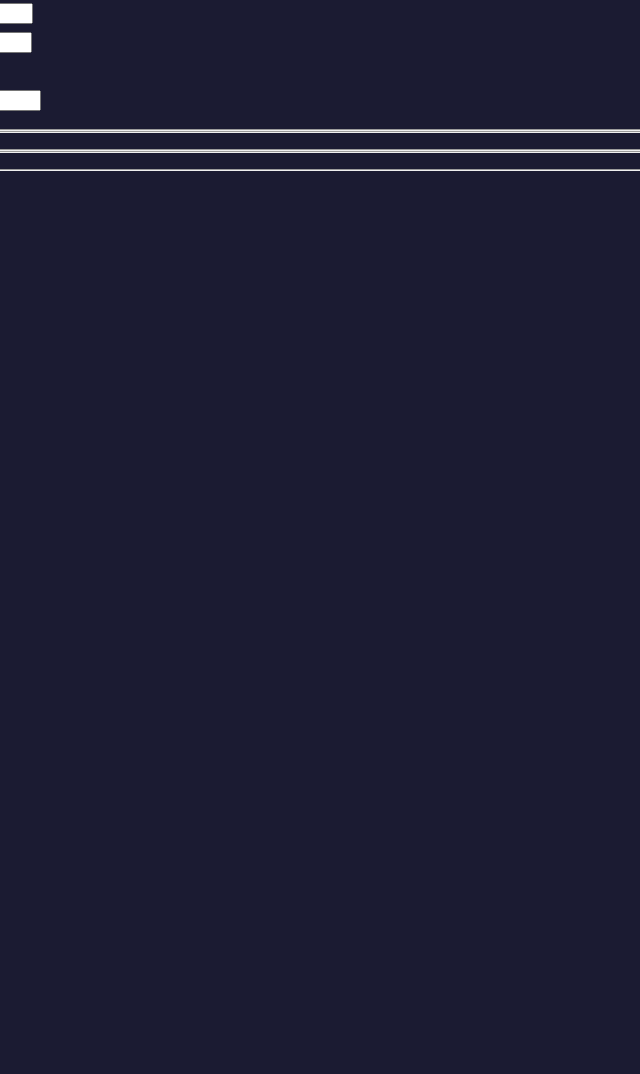
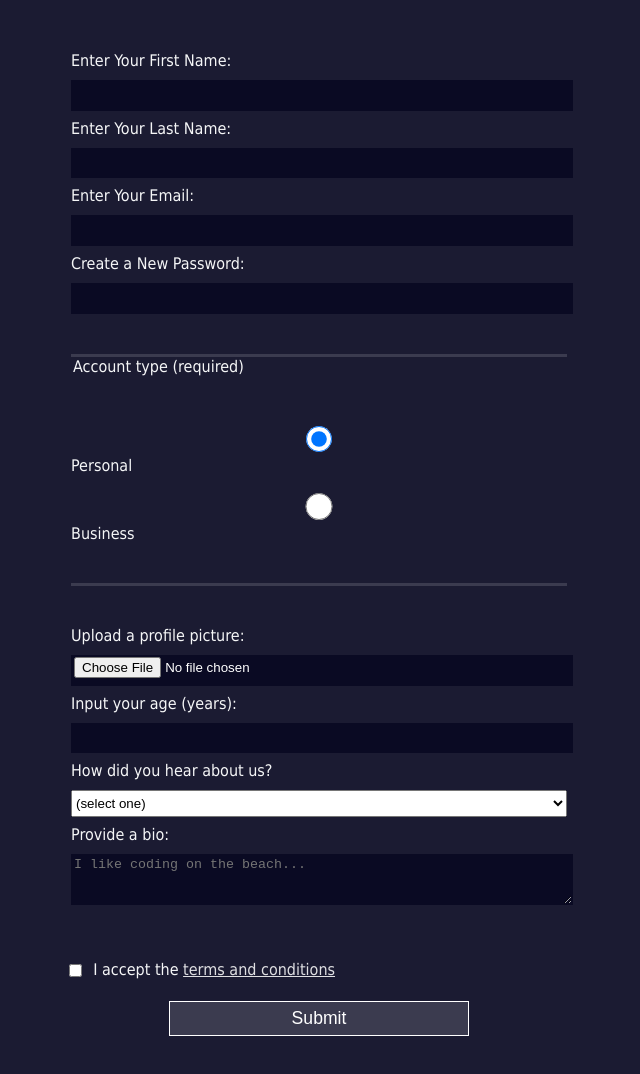
Before and after one commit to Ericsmrk/smrkovsky.net, a plain HTML site: page regform.html in a window 1280 px wide. Shown: the part 126-1200 px from the top of the page, without its empty margins (321-961 px from the left). Before the commit the page ends 821 px from the top, so only its background shows below. Drawn offline with Linux system fonts and the light colour scheme.

Commit message:
finished reg form lesson

```diff
--- a/regform.html
+++ b/regform.html
@@ -1,23 +1,45 @@
 <!DOCTYPE html>
 <html lang="en">
-
   <head>
     <meta charset="UTF-8">
     <title>Registration Form</title>
-    <link rel="stylesheet" href="regstyles.css">
+    <link rel="stylesheet" href="regstyles.css" />
   </head>
-
   <body>
     <h1>Registration Form</h1>
     <p>Please fill out this form with the required information</p>
-    <form action='https://register-demo.freecodecamp.org' method="post"><!--send form data via post-->
+        <form method="post" action='https://register-demo.freecodecamp.org'>
             <fieldset>
-            <label for="first-name">Enter Your First Name: <input id="first-name" /></label>
-            <label for="last-name">Enter Your Last Name: <input id="last-name"/></label>
-            <label for="email">Enter Your Email: <input id="email"/></label>
-            <label for="new-password">Create a New Password: <input id="new-password"/></label>
+                <label for="first-name">Enter Your First Name: <input id="first-name" name="first-name" type="text" required /></label>
+                <label for="last-name">Enter Your Last Name: <input id="last-name" name="last-name" type="text" required /></label>
+                <label for="email">Enter Your Email: <input id="email" name="email" type="email" required /></label>
+                <label for="new-password">Create a New Password: <input id="new-password" name="new-password" type="password" pattern="[a-z0-5]{8,}" required /></label>
             </fieldset>
-        <fieldset></fieldset>
-        <fieldset></fieldset>
+            <fieldset>
+                <legend>Account type (required)</legend>
+                <label for="personal-account"><input id="personal-account" type="radio" name="account-type" checked /> Personal</label>
+                <label for="business-account"><input id="business-account" type="radio" name="account-type" /> Business</label>
+            </fieldset>
+            <fieldset>
+                <label for="profile-picture">Upload a profile picture: <input id="profile-picture" type="file" name="file" /></label>
+                <label for="age">Input your age (years): <input id="age" type="number" name="age" min="13" max="120" /></label>
+                <label for="referrer">How did you hear about us?
+                    <select id="referrer" name="referrer">
+                        <option value="">(select one)</option>
+                        <option value="1">freeCodeCamp News</option>
+                        <option value="2">freeCodeCamp YouTube Channel</option>
+                        <option value="3">freeCodeCamp Forum</option>
+                        <option value="4">Other</option>
+                    </select>
+                </label>
+                <label for="bio">Provide a bio:
+                    <textarea id="bio" name="bio" rows="3" cols="30" placeholder="I like coding on the beach..."></textarea>
+                </label>
+            </fieldset>
+            <label for="terms-and-conditions">
+                <input class="inline" id="terms-and-conditions" type="checkbox" required name="terms-and-conditions" /> I accept the <a href="https://www.freecodecamp.org/news/terms-of-service/">terms and conditions</a>
+            </label>
+            <input type="submit" value="Submit" />
         </form>
     </body>
+</html>
--- a/regstyles.css
+++ b/regstyles.css
@@ -1,12 +1,78 @@
 body {
     width: 100%;
-    height: 100vh;  /*sets viewport height*/
-    margin: 0;      /*remove horizontal scroll-bar*/
+    height: 100vh;
+    margin: 0;
     background-color: #1b1b32;
     color: #f5f6f7;
-  }
+    font-family: Tahoma;
+    font-size: 16px;
+}
 
-  label{
+h1, p {
+    margin: 1em auto;
+    text-align: center;
+}
+
+form {
+    width: 60vw;
+    max-width: 500px;
+    min-width: 300px;
+    margin: 0 auto;
+    padding-bottom: 2em;
+}
+
+fieldset {
+    border: none;
+    padding: 2rem 0;
+    border-bottom: 3px solid #3b3b4f;
+}
+
+fieldset:last-of-type {
+    border-bottom: none;
+}
+
+label {
     display: block;
     margin: 0.5rem 0;
-  }
+}
+
+input, textarea, select {
+    margin: 10px 0 0 0;
+    width: 100%;
+    min-height: 2em;
+}
+
+input, textarea {
+    background-color: #0a0a23;
+    border: 1px solid #0a0a23;
+    color: #ffffff;
+}
+
+.inline {
+    width: unset;
+    margin: 0 0.5em 0 0;
+    vertical-align: middle;
+}
+
+input[type="submit"] {
+    display: block;
+    width: 60%;
+    margin: 1em auto;
+    height: 2em;
+    font-size: 1.1rem;
+    background-color: #3b3b4f;
+    border-color: white;
+    min-width: 300px;
+}
+
+input[type="file"] {
+    padding: 1px 2px;
+}
+
+.inline{
+    display: inline;
+}
+
+a{
+    color:#dfdfe2;
+}
```
Lines whose indentation alone changed are shown as unchanged.
